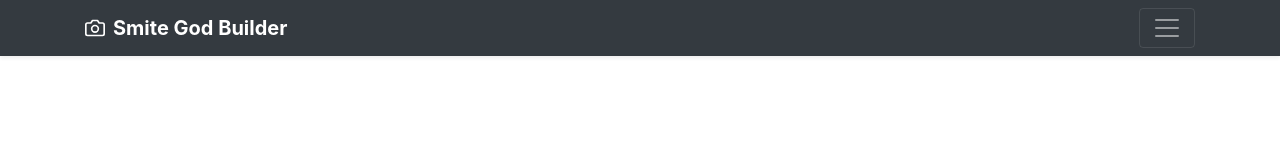
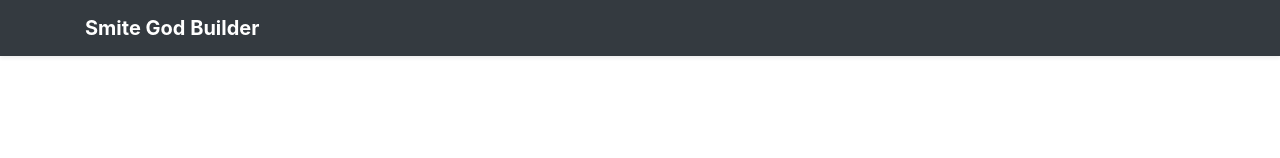
Before and after one commit to noah-mutersbaugh/smite-god-builder, a Vue app: page / in a window 1280 px wide. Shown: the top 158 px of the page. Built offline with nearby package versions, Linux system fonts and the light colour scheme; what vue-sorted-table would draw is missing.

Commit message:
Cleans up header and footer

```diff
--- a/src/component/navbar-top.vue
+++ b/src/component/navbar-top.vue
@@ -29,38 +29,9 @@
     <div class="navbar navbar-dark bg-dark shadow-sm">
       <div class="container d-flex justify-content-between">
         <a href="#" class="navbar-brand d-flex align-items-center">
-          <svg
-            xmlns="http://www.w3.org/2000/svg"
-            width="20"
-            height="20"
-            fill="none"
-            stroke="currentColor"
-            stroke-linecap="round"
-            stroke-linejoin="round"
-            stroke-width="2"
-            aria-hidden="true"
-            class="mr-2"
-            viewBox="0 0 24 24"
-            focusable="false"
-          >
-            <path
-              d="M23 19a2 2 0 0 1-2 2H3a2 2 0 0 1-2-2V8a2 2 0 0 1 2-2h4l2-3h6l2 3h4a2 2 0 0 1 2 2z"
-            />
-            <circle cx="12" cy="13" r="4" />
-          </svg>
           <strong @click="$router.push('/')">Smite God Builder</strong>
         </a>
-        <button
-          class="navbar-toggler"
-          type="button"
-          data-toggle="collapse"
-          data-target="#navbarHeader"
-          aria-controls="navbarHeader"
-          aria-expanded="false"
-          aria-label="Toggle navigation"
-        >
-          <span class="navbar-toggler-icon"></span>
-        </button>
+
       </div>
     </div>
   </header>
--- a/src/component/vue-footer.vue
+++ b/src/component/vue-footer.vue
@@ -4,11 +4,7 @@
       <p class="float-right">
         <a href="#">Back to top</a>
       </p>
-      <p>Album example is &copy; Bootstrap, but please download and customize it for yourself!</p>
-      <p>
-        New to Bootstrap?
-        <a href="https://getbootstrap.com/">Visit the homepage.</a>
-      </p>
+      <p>Website template used from &copy; Bootstrap</p>
     </div>
   </footer>
 </template>
```
